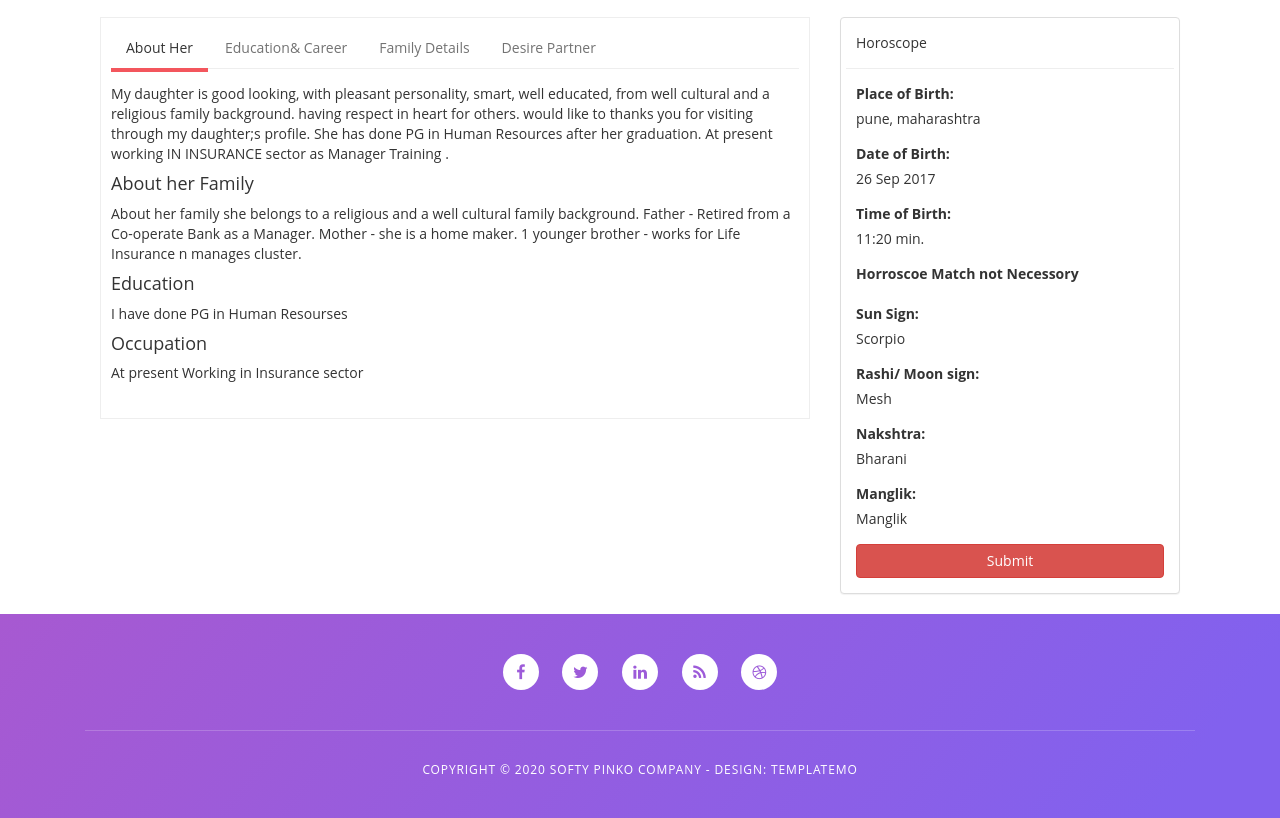
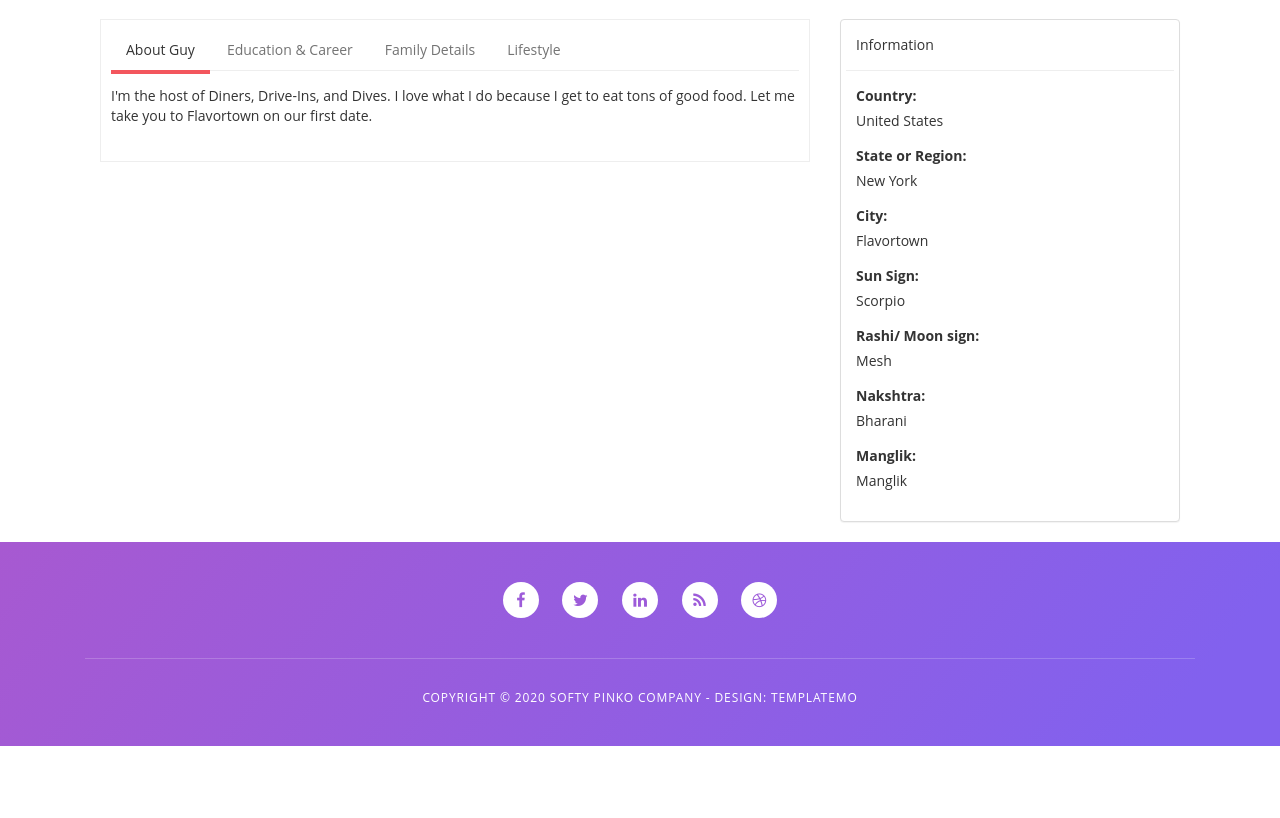
Before and after one commit to wangvictoria/HeartConnections, a Django app: page /LoveAajKalApp/profile/view/ in a window 1280 px wide. Shown: the part 359-1177 px from the top of the page. After the commit the page ends 1105 px from the top, so only its background shows below. Run offline with Django 3.2, Linux system fonts and the light colour scheme; some libraries are stand-ins or nearby versions.

Commit message:
Profile View Progress

```diff
--- a/LoveAajKalApp/templates/profile_default_view.html
+++ b/LoveAajKalApp/templates/profile_default_view.html
@@ -4,8 +4,8 @@
 <head>
     {% load static %}
     <link href="//maxcdn.bootstrapcdn.com/bootstrap/3.3.0/css/bootstrap.min.css" rel="stylesheet" id="bootstrap-css">
+    <script src="//code.jquery.com/jquery-1.11.1.min.js"></script>
     <script src="//maxcdn.bootstrapcdn.com/bootstrap/3.3.0/js/bootstrap.min.js"></script>
-    <script src="//code.jquery.com/jquery-1.11.1.min.js"></script>
     <link rel="stylesheet" type="text/css" href="{% static 'css/profile-default-view.css' %}">
 </head>
 
@@ -13,9 +13,9 @@
   <div class="row">
     <div class="fb-profile">
         <img align="left" class="fb-image-lg" src="https://image.winudf.com/v2/image1/aHUuYmthbG1hbi5hbmRyb2lkLmFwcC53aGl0ZXNjcmVlbl9zY3JlZW5fMV8xNTY3MDI0NzUwXzAwMw/screen-1.jpg?fakeurl=1&type=.jpg" alt="Profile image example" height="300"/>
-        <img align="left" class="fb-image-profile thumbnail" src="http://lorempixel.com/180/180/people/9/" alt="Profile image example"/>
+        <img align="left" class="fb-image-profile thumbnail" src="https://at-cdn-s02.audiotool.com/2018/04/01/documents/m949oob9/0/cover256x256-61d3f42cf44f43c999d3b24fbc8f0110.jpg" alt="Profile image example"/>
         <div class="fb-profile-text">
-            <h1>Jane Doe</h1>
+            <h1>{{ first_name }} {{ last_name }}, {{ age }}</h1>
 
         </div>
     </div>
@@ -26,14 +26,14 @@
 
         <div data-spy="scroll" class="tabbable-panel">
           <div class="tabbable-line">
-            <ul class="nav nav-tabs ">
+            <ul class="nav nav-tabs">
               <li class="active">
                 <a href="#tab_default_1" data-toggle="tab">
-                About Her </a>
+                About {{ first_name }} </a>
               </li>
               <li>
                 <a href="#tab_default_2" data-toggle="tab">
-               Education& Career</a>
+               Education & Career</a>
               </li>
               <li>
                 <a href="#tab_default_3" data-toggle="tab">
@@ -41,34 +41,19 @@
               </li>
                <li>
                 <a href="#tab_default_4" data-toggle="tab">
-               Desire Partner</a>
+               Lifestyle</a>
               </li>
             </ul>
             <div class="tab-content">
               <div class="tab-pane active" id="tab_default_1">
 
                 <p>
-                  My daughter  is good looking, with pleasant personality, smart, well educated, from well cultural and  a religious family background. having respect in heart for others.
-                  would like to thanks you for visiting through my daughter;s profile.
-                  She has done PG in Human Resources after her graduation.
-                  At present working IN INSURANCE sector as Manager Training .
+                  {{ bio }}
                 </p>
-                <h4>About her Family</h4>
-                <p>
-                  About her family she belongs to a religious and a well cultural family background.
-                  Father - Retired from a Co-operate Bank as a Manager.
-                  Mother - she is a home maker.
-                  1 younger brother - works for Life Insurance n manages cluster.
-                </p>
-                <h4>Education </h4>
-                <p>I have done PG in Human Resourses</p>
-                <h4>Occupation</h4>
-                <p>At present Working in Insurance sector</p>
-
               </div>
               <div class="tab-pane" id="tab_default_2">
                 <p>
-                  Education& Career
+                  Education & Career
                 </p>
                 <div class="row">
                 <div class="col-sm-6">
@@ -210,26 +195,23 @@
     <div class="col-sm-4">
      <div class="panel panel-default">
       <div class="menu_title">
-         Horoscope
+         Information
       </div>
       <div class="panel-body">
           <div class="row">
               <div class="col-lg-12">
                    <div class="form-group">
-                       <label for="email">Place of Birth:</label>
-                        <p> pune, maharashtra</p>
+                       <label for="email">Country:</label>
+                        <p> {{ country }}</p>
                    </div>
                     <div class="form-group">
-                        <label for="email">Date of Birth:</label>
-                        <p> 26 Sep 2017</p>
+                        <label for="email">State or Region:</label>
+                        <p> {{ state_region }}</p>
                     </div>
                     <div class="form-group">
-                        <label for="email">Time of Birth:</label>
-                        <p> 11:20 min.</p>
+                        <label for="email">City:</label>
+                        <p> {{ city }}</p>
                     </div>
-                     <div class="form-group">
-                        <label for="email">Horroscoe Match not Necessory</label>
-                     </div>
                       <div class="form-group">
                         <label for="email">Sun Sign:</label>
                         <p> Scorpio</p>
@@ -246,7 +228,6 @@
                         <label for="email">Manglik:</label>
                         <p> Manglik</p>
                       </div>
-                  <button type="submit" class="btn btn-danger btn-block">Submit</button>
               </div>
           </div>
       </div>
--- a/LoveAajKalApp/views.py
+++ b/LoveAajKalApp/views.py
@@ -34,6 +34,44 @@ def CreateProfile(request):
 
     return render(request, 'create_profile.html', context)
 
+'''
 def ProfileDetailedView(request):
-    context = {}#'profile-id': None}
+    model = Profile
+    context = {'first_name': model.first_name,
+               'last_name': model.last_name,
+               'age': model.age,
+               'gender': model.gender,
+               'country': model.country,
+               'state_region': model.state_region,
+               'city': model.city,
+               'occupation': model.occupation,
+               'education': model.education,
+               'bio': model.bio,
+               'religion': model.religion,
+               'hobbies': model.hobbies,
+               'dietary_preferences': model.dietary_preferences,
+               'alcohol': model.alcohol,
+               'smoking': model.smoking}
+
     return render(request, 'profile_default_view.html', context)
+'''
+
+def ProfileDetailedView(request):
+    model = Profile
+    context = {'first_name': 'Guy',
+               'last_name': 'Fieri',
+               'age': 53,
+               'gender': 'Male',
+               'country': 'United States',
+               'state_region': 'New York',
+               'city': 'Flavortown',
+               'occupation': 'Chef',
+               'education': 'Flavortown U',
+               'bio': "I'm the host of Diners, Drive-Ins, and Dives. I love what I do because I get to eat tons of good food. Let me take you to Flavortown on our first date.",
+               'religion': "Frosted Tips",
+               'hobbies': "Cooking, Eating, Driving",
+               'dietary_preferences': "Whatever you can cook, I can eat. Except eggs.",
+               'alcohol': True,
+               'smoking': False}
+
+    return render(request, 'profile_default_view.html', context)
```
